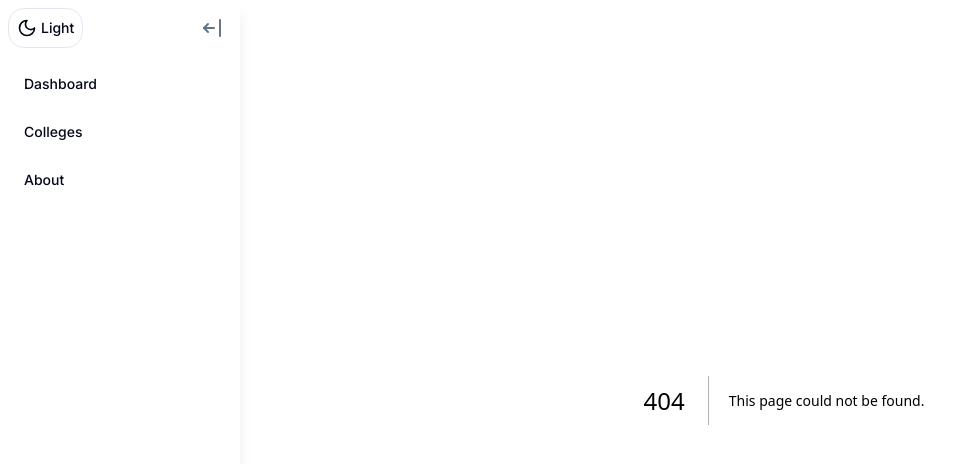
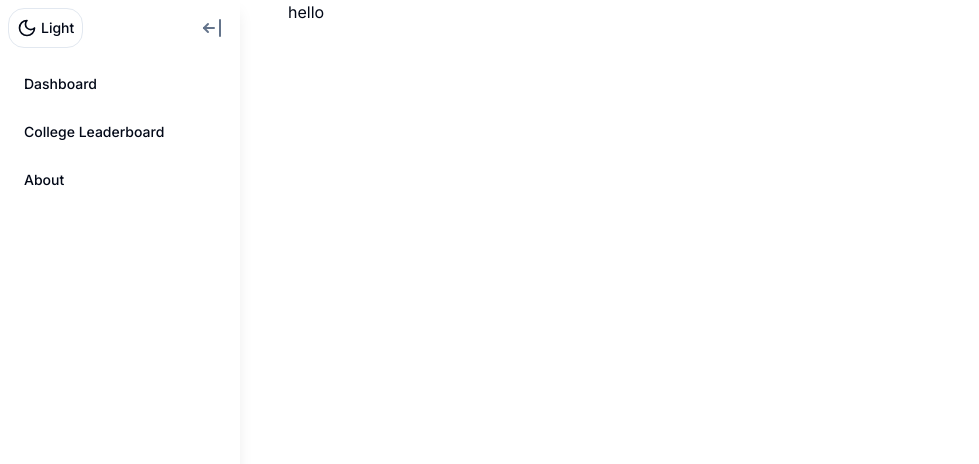
Before and after one commit to averybudlong/commoncollegedata, a Next.js app: page /about in a window 1280 px wide. Before the commit this address had no page. Shown: the top 464 px of the page, without its empty margins (0-979 px from the left). Built offline with nearby package versions, Linux system fonts and the light colour scheme.

Commit message:
added 404 page

```diff
--- /dev/null
+++ b/app/about/page.tsx
@@ -0,0 +1,3 @@
+export default function aboutPage() {
+  return <div>hello</div>;
+}
--- /dev/null
+++ b/app/not-found.tsx
@@ -0,0 +1,15 @@
+import Link from "next/link";
+import { Button } from "@/components/ui/button";
+
+export default function NotFound() {
+  return (
+    <div className="flex flex-col items-center justify-center min-h-screen">
+      <h1 className="text-6xl font-bold mb-4">404</h1>
+      <h2 className="text-2xl font-semibold mb-4">Page Not Found</h2>
+      <p className="text-xl mb-8">¯\_(ツ)_/¯</p>
+      <Button asChild>
+        <Link href="/">Go to Dashboard</Link>
+      </Button>
+    </div>
+  );
+}
--- a/components/Sidebar.tsx
+++ b/components/Sidebar.tsx
@@ -51,7 +51,7 @@ const Sidebar: React.FC<SidebarProps> = ({ isOpen, onOpen, onClose }) => {
                 className="w-full justify-start hover:bg-[hsl(var(--accent))] hover:text-[hsl(var(--hover-button-text))]"
                 asChild
               >
-                <Link href="/colleges">Colleges</Link>
+                <Link href="/leaderboard">College Leaderboard</Link>
               </Button>
             </li>
             <li>
```
